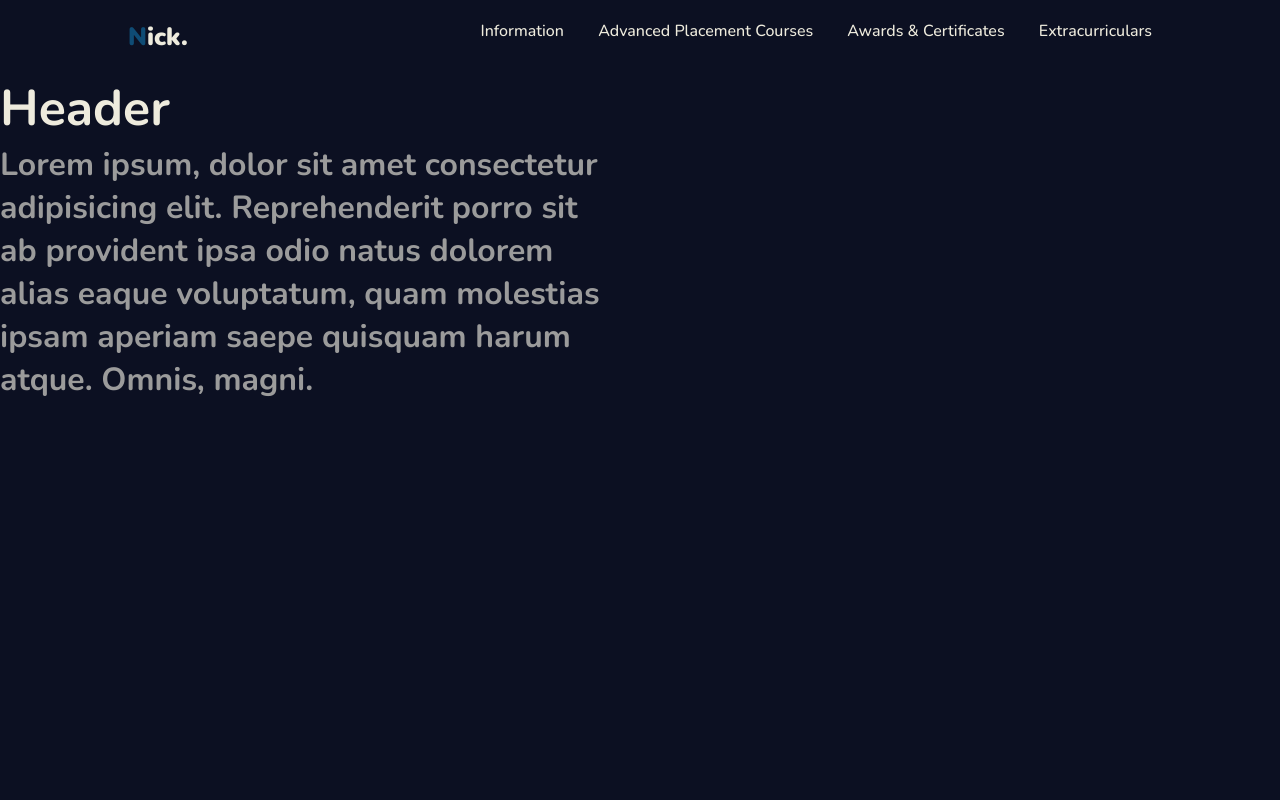
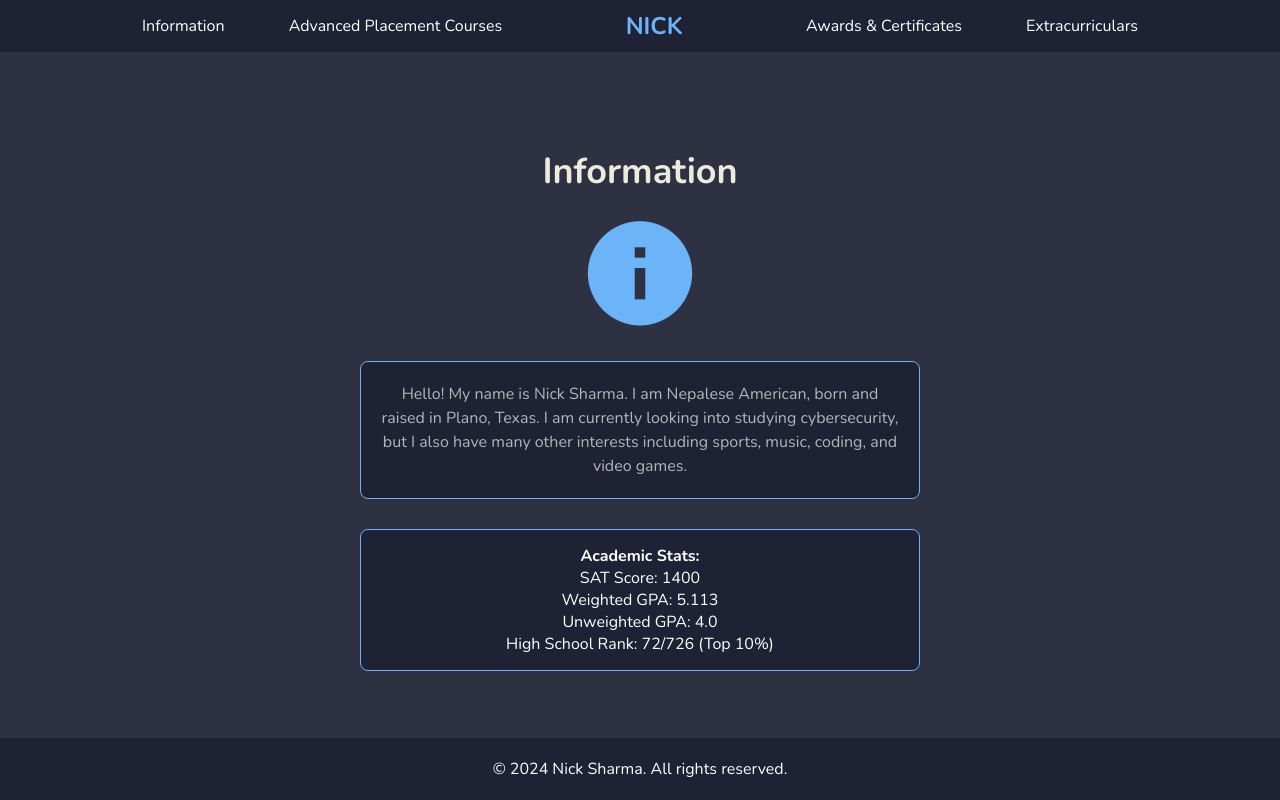
Before and after one commit to nicksharma0/myProfile, a plain HTML site: page information.html in a window 1280 px wide. Drawn offline with nearby package versions, Linux system fonts and the light colour scheme.

Commit message:
Update information.html

```diff
--- a/information.html
+++ b/information.html
@@ -5,53 +5,169 @@
     <meta name="viewport" content="width=device-width, initial-scale=1.0">
     <title>Nick Sharma | Academic Information</title>
     <link rel="stylesheet" href="style.css">
-    <link href="https://fonts.googleapis.com/css2?family=Nunito:ital,wght@0,200..1000;1,200..1000&family=Open+Sans:ital,wght@0,300..800;1,300..800&display=swap" rel="stylesheet">
-    <link href="https://fonts.googleapis.com/css2?family=Merriweather:ital,wght@0,300;0,400;0,700;0,900;1,300;1,400;1,700;1,900&family=Nunito:ital,wght@0,200..1000;1,200..1000&family=Open+Sans:ital,wght@0,300..800;1,300..800&display=swap" rel="stylesheet">
+    <link href="https://fonts.googleapis.com/css2?family=Nunito:wght@400;700&display=swap" rel="stylesheet">
     <link href='https://unpkg.com/boxicons@2.1.4/css/boxicons.min.css' rel='stylesheet'>
+    <style>
+        body {
+            font-family: 'Nunito', sans-serif;
+            margin: 0;
+            padding: 0;
+            background-color: #2D3142;
+            color: #ffffff;
+            display: flex;
+            flex-direction: column;
+            min-height: 100vh; /* Ensure the body takes up full height */
+            align-items: center; /* Center all content horizontally */
+        }
+        header {
+            width: 100%;
+            background-color: #1F2235;
+            padding: 10px 0; /* Reduced padding for a sleeker look */
+            display: flex;
+            justify-content: center; /* Center all items horizontally */
+            position: fixed;
+            top: 0;
+            z-index: 1000;
+        }
+        .nav-container {
+            display: flex;
+            align-items: center; /* Center items vertically */
+            width: 100%; /* Full width for nav container */
+            justify-content: space-between; /* Space between left, center and right */
+            max-width: 1200px; /* Max width for better alignment */
+            margin: 0 auto; /* Center container */
+        }
+        .nav-left,
+        .nav-right {
+            display: flex;
+            margin: 0 72px; /* Adjust this value to decrease spacing */
+        }
+        a.logo {
+            color: #6CB4F8; /* Soft blue for logo */
+            font-size: 24px;
+            margin: 0 20px; /* Margins for spacing */
+            text-decoration: none;
+            font-weight: 700; /* Bold font for logo */
+        }
+        nav a {
+            color: #ffffff;
+            text-decoration: none;
+            margin: 0 15px;
+            padding: 10px 15px; /* Added padding for clickable area */
+            border-radius: 5px; /* Rounded corners for buttons */
+            transition: background-color 0.3s, color 0.3s;
+        }
+        nav a:hover {
+            background-color: #6CB4F8; /* Soft blue background on hover */
+            color: #1F2235; /* Dark text color on hover */
+        }
+        .home-content {
+            padding: 100px 20px 20px; /* Adjust top padding for fixed header */
+            text-align: center;
+            flex: 1; /* Allow this section to grow */
+            display: flex;
+            flex-direction: column;
+            justify-content: center;
+            align-items: center;
+        }
+        .home-content h1 {
+            font-size: 36px;
+            margin-bottom: 15px; /* Add space below the title */
+        }
+        .home-content p {
+            max-width: 600px; /* Limit paragraph width */
+            margin: 10px 0; /* Adjust margin */
+            line-height: 1.5; /* Increase line height for readability */
+            transition: color 0.3s ease, transform 0.3s ease;
+            background-color: #1F2235;
+            border: 1px solid #6CB4F8; /* Soft blue border */
+            border-radius: 8px; /* Rounded corners */
+            padding: 20px;
+        }
+
+        /* Change text color on hover */
+        .home-content p:hover {
+            background-color: #6CB4F8; /* Soft blue on hover */
+            color: #1F2235; /* Dark text on hover */
+            transform: translateY(-5px); /* Slight lift on hover */
+            border: 1px solid #6CB4F8; /* Soft blue border */
+            border-radius: 8px; /* Rounded corners */
+        }
+        .academic-stats {
+            margin-top: 20px; /* Space between sections */
+            text-align: center; /* Align stats to the center */
+            max-width: 600px; /* Limit stats width */
+            padding: 15px; /* Padding for the box */
+            border-radius: 8px; /* Rounded corners */
+            width: 100%; /* Full width for centering */
+            transition: background-color 0.3s, transform 0.3s;
+            background-color: #1F2235; /* Dark background to match the header */
+            border: 1px solid #6CB4F8; /* Soft blue border */
+        }
+
+        /* Subtle lift and color change on hover */
+        .academic-stats:hover {
+            background-color: #6CB4F8; /* Soft blue on hover */
+            color: #1F2235; /* Dark text on hover */
+            transform: translateY(-5px); /* Slight lift on hover */
+        }
+        .footer {
+            background-color: #1F2235;
+            padding: 20px; /* Increased padding for a larger footer */
+            text-align: center;
+            justify-content: center;
+            margin-top: auto; /* Push footer to the bottom */
+            width: 100%; /* Full width for footer */
+        }
+        .footer-content {
+            color: #ffffff;
+            font-size: 16px; /* Adjust font size for better visibility */
+            text-align: center;
+            justify-content: center;
+        }
+    </style>
 </head>
 <body>
-    <header class='header showRight'>
-        <a href="index.html" class="logo"><span class="difColor">N</span>ick.</a>
-        <div class="mobile-menu-toggle">
-            <input type="checkbox" id="mobile-menu-checkbox">
-            <label for="mobile-menu-checkbox">
-                <div class="mobile-menu-icon"></div>
-            </label>
+    <header>
+        <div class="nav-container">
+            <div class="nav-left">
+                <nav>
+                    <a href="information.html">Information</a>
+                    <a href="ap.html">Advanced Placement Courses</a>
+                </nav>
+            </div>
+            <a href="index.html" class="logo">NICK</a>
+            <div class="nav-right">
+                <nav>
+                    <a href="awards.html">Awards & Certificates</a>
+                    <a href="extracurriculars.html">Extracurriculars</a>
+                </nav>
+            </div>
         </div>
-        <nav class="navbar">
-            <a href="information.html" class="showRight">Information</a>
-            <a href="ap.html" class="showRight">Advanced Placement Courses</a>
-            <a href="awards.html" class="showRight">Awards & Certificates</a>
-            <a href="extracurriculars.html" class="showRight">Extracurriculars</a>
-        </nav>
     </header>
 
-    <nav class="sidebar">
-        <a href="information.html" class="showRight">Information</a>
-        <a href="ap.html" class="showRight">Advanced Placement Courses</a>
-        <a href="awards.html" class="showRight">Awards & Certificates</a>
-        <a href="extracurriculars.html" class="showRight">Extracurriculars</a>
-    </nav>
+    <div class="home-content">
+        <h1>Information</h1>
+        <i class='bx bxs-info-circle' style="font-size: 125px; color: #6CB4F8; margin-bottom: 15px;"></i> <!-- Icon moved below the title -->
+        <p>
+            Hello! My name is Nick Sharma. I am Nepalese American, born and raised in Plano, Texas.
+            I am currently looking into studying cybersecurity, but I also have many other interests
+            including sports, music, coding, and video games.
+        </p>
 
-    <div class="home-content">
-        <h1 class="showRight">Header</h1>
-        <h3>Lorem ipsum, dolor sit amet consectetur adipisicing elit. Reprehenderit porro sit ab provident ipsa odio natus dolorem alias eaque voluptatum, quam molestias ipsam aperiam saepe quisquam harum atque. Omnis, magni.</h3>
+        <div class="academic-stats">
+            <strong>Academic Stats:</strong><br>
+            SAT Score: 1400<br>
+            Weighted GPA: 5.113<br>
+            Unweighted GPA: 4.0<br>
+            High School Rank: 72/726 (Top 10%)
+        </div>
     </div>
 
-    <script>
-        // JavaScript function to toggle mobile sidebar
-        document.addEventListener('DOMContentLoaded', function () {
-            const menuCheckbox = document.getElementById('mobile-menu-checkbox');
-            const sidebar = document.querySelector('.sidebar');
-
-            menuCheckbox.addEventListener('change', function () {
-                if (this.checked) {
-                    sidebar.classList.add('sidebar-open');
-                } else {
-                    sidebar.classList.remove('sidebar-open');
-                }
-            });
-        });
-    </script>
+    <footer class="footer">
+        <div class="footer-content">
+            <p>&copy; 2024 Nick Sharma. All rights reserved.</p>
+        </div>
+    </footer>
 </body>
 </html>
```
